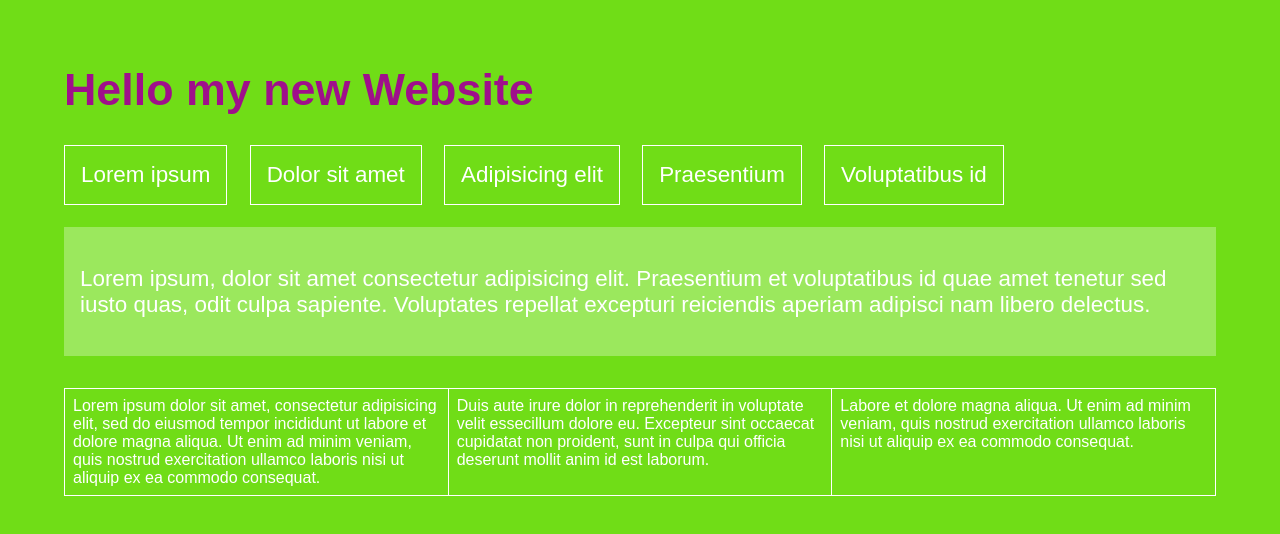
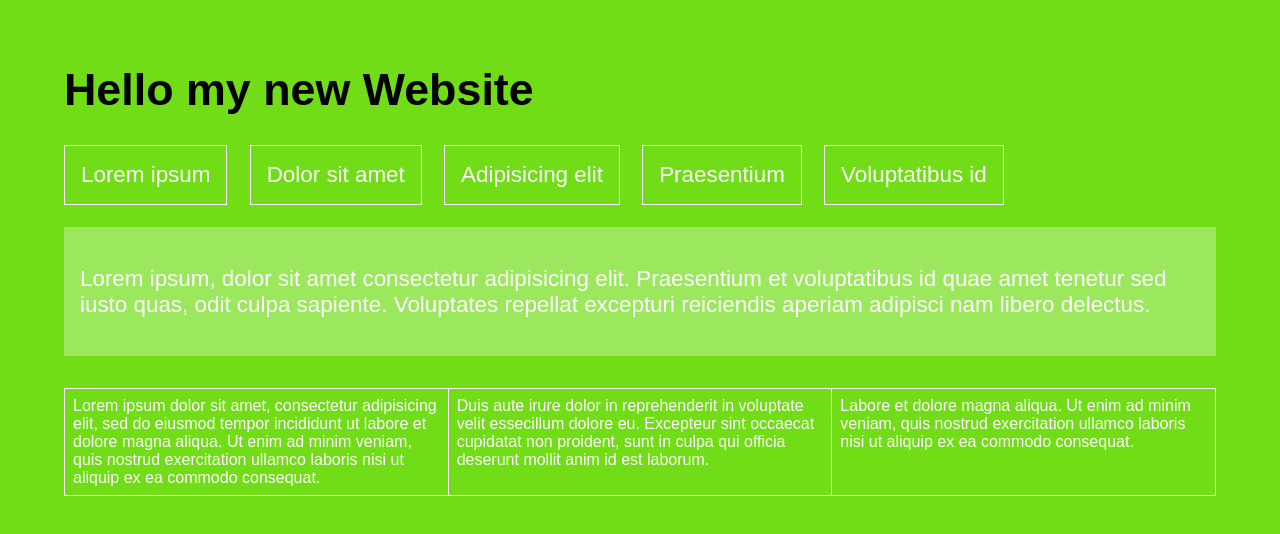
Before and after one commit to klimsky234/newwebsite, a plain HTML site: page index.html in a window 1280 px wide. Drawn offline with Linux system fonts and the light colour scheme.

Commit message:
H1 is black

```diff
--- a/style.css
+++ b/style.css
@@ -19,7 +19,7 @@ nav ul li {
 }
 
 h1 {
-  color: rgb(159, 15, 139);
+  color: #000
 }
 
 .aha {
```
